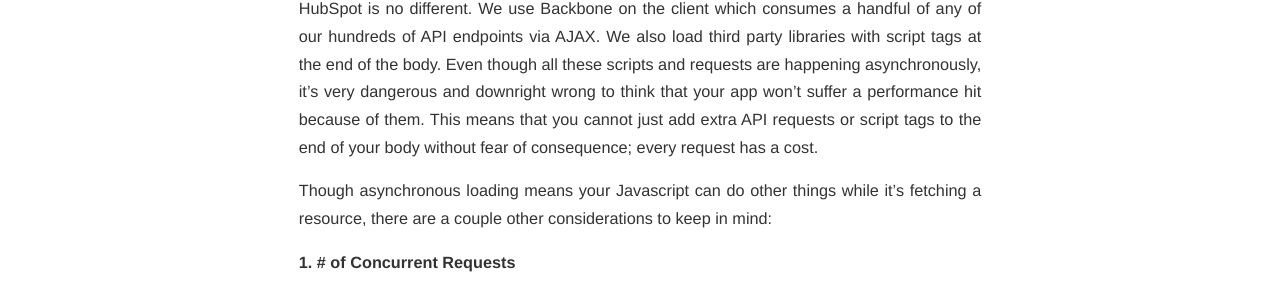
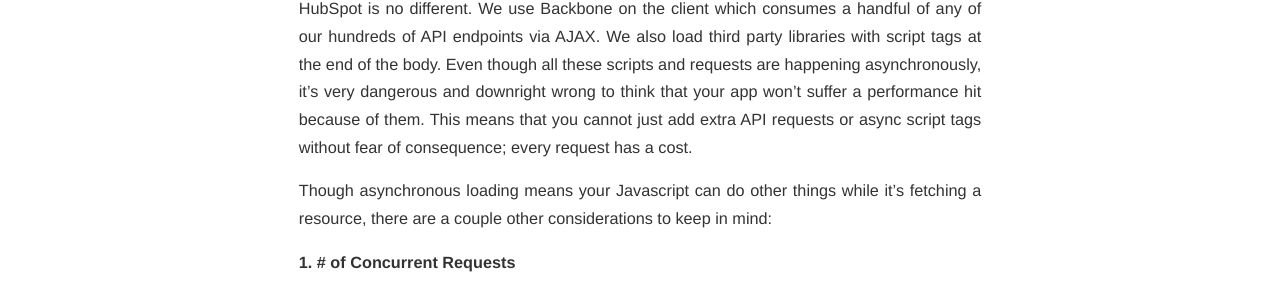
Before and after one commit to eipark/eipark.github.io, a Jekyll site: the page built from _posts/2014-12-05-async-performance-hit.markdown, in a window 1280 px wide and 1400 px high. Shown: the part 343-641 px from the top of the window. Built offline with Jekyll 4.4.1, drawn with Linux system fonts in a browser that asks for light colours; Markdown is read by kramdown in place of the engine named in the settings; comment, search, counter and statistics services are not loaded; some of the changed text lies outside the part shown.

Commit message:
clarity async

```diff
--- a/_posts/2014-12-05-async-performance-hit.markdown
+++ b/_posts/2014-12-05-async-performance-hit.markdown
@@ -6,7 +6,7 @@ categories: software
 
 In a recent campaign to improve our front-end web performance at HubSpot, we learned a simple but important lesson: __Async != Fast__.
 
-Javascript heavy apps and libraries have become much more prevalent on the web, and HubSpot is no different. We use Backbone on the client which consumes a handful of any of our hundreds of API endpoints via AJAX. We also load third party libraries with script tags at the end of the body. Even though all these scripts and requests are happening asynchronously, it's very dangerous and downright wrong to think that your app won't suffer a performance hit because of them. This means that you cannot just add extra API requests or script tags to the end of your body without fear of consequence; every request has a cost.
+Javascript heavy apps and libraries have become much more prevalent on the web, and HubSpot is no different. We use Backbone on the client which consumes a handful of any of our hundreds of API endpoints via AJAX. We also load third party libraries with script tags at the end of the body. Even though all these scripts and requests are happening asynchronously, it's very dangerous and downright wrong to think that your app won't suffer a performance hit because of them. This means that you cannot just add extra API requests or async script tags without fear of consequence; every request has a cost.
 
 Though asynchronous loading means your Javascript can do other things while it's fetching a resource, there are a couple other considerations to keep in mind:
 
@@ -22,7 +22,7 @@ In the case of a Javascript library, your browser still has to parse and evaluat
 
 With our synthetic performance monitoring, we recently discovered that one aysnchronously loaded Javascript library was slowing down our app significantly.
 
-<a href="http://cdn2.hubspot.net/hub/319577/file-2202498747-jpg/load_time_3rd_party.jpg"><img src='http://cdn2.hubspot.net/hub/319577/file-2202498747-jpg/load_time_3rd_party.jpg' style='margin-top:10px;display:block;margin:auto;width:600px;'/></a> The graph shows load time of our app over time. In cases where the third-party script (green line) finished downloading before our internal scripts, it delayed time to interactivity and the execution of our own scripts by nearly a full second. It was essentially a race condition based on how fast the third party script loaded which could add over a full second to load time.
+<a href="http://cdn2.hubspot.net/hub/319577/file-2202498747-jpg/load_time_3rd_party.jpg"><img src='http://cdn2.hubspot.net/hub/319577/file-2202498747-jpg/load_time_3rd_party.jpg' style='margin-top:10px;display:block;margin:auto;width:600px;'/></a> The graph shows load time of our app over time. In cases where the third party script finished downloading before our internal scripts, it delayed time to interactivity and the execution of our own scripts by nearly a full second. It was essentially a race condition based on how fast the third party script loaded.
 
 To fix this issue, we decided the library in question was not important enough to keep so we got rid of it. If we needed to keep it however, we could have tried to defer its loading or wait for some internal hook that says "it's ok for non-critical elements to load now".
 
```
